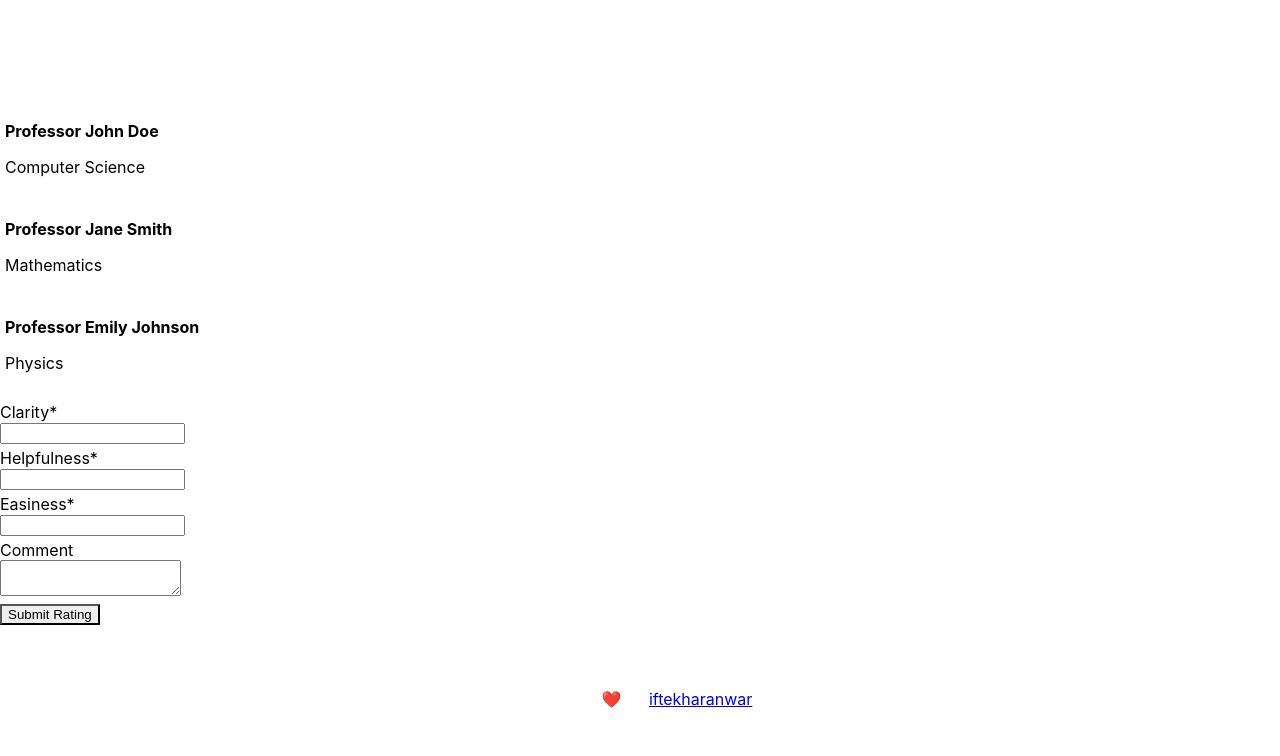
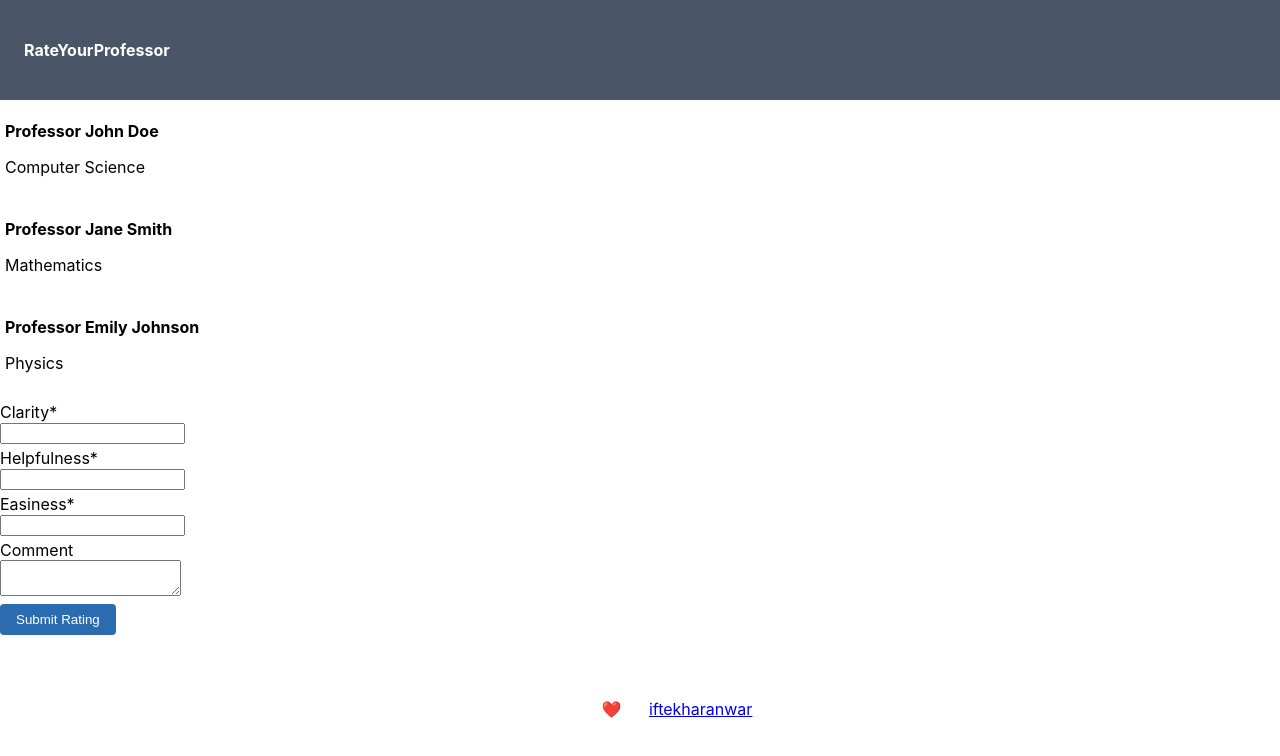
Before and after one commit to iftekharanwar/rateyourprofessor, a React (Create React App) app: page / in a window 1280 px wide. Shown: the top 756 px of the page. Built offline with nearby package versions, Linux system fonts and the light colour scheme; no server answers.

Commit message:
Update frontend build with new CSS styles and assets

```diff
--- a/src/App.css
+++ b/src/App.css
@@ -36,3 +36,58 @@
     transform: rotate(360deg);
   }
 }
+
+/* Updated styles for better layout and responsiveness */
+body {
+  margin: 0;
+  font-family: -apple-system, BlinkMacSystemFont, 'Segoe UI', 'Roboto', 'Oxygen',
+    'Ubuntu', 'Cantarell', 'Fira Sans', 'Droid Sans', 'Helvetica Neue',
+    sans-serif;
+  -webkit-font-smoothing: antialiased;
+  -moz-osx-font-smoothing: grayscale;
+}
+
+header {
+  background-color: #4A5568; /* Updated color for a modern look */
+  padding: 1rem;
+  color: white;
+}
+
+/* Style updates for professor list for better readability */
+.ProfessorList {
+  display: flex;
+  flex-direction: column;
+  gap: 1rem;
+  margin: 2rem;
+}
+
+/* Style updates for the rating form */
+.RatingForm {
+  background-color: #E2E8F0; /* Light background for the form */
+  padding: 2rem;
+  border-radius: 8px;
+  margin: 2rem auto;
+  max-width: 500px;
+}
+
+/* Button styling for a more modern appearance */
+button {
+  background-color: #2B6CB0; /* A shade of blue for the button */
+  color: white;
+  padding: 0.5rem 1rem;
+  border: none;
+  border-radius: 4px;
+  cursor: pointer;
+  transition: background-color 0.3s ease;
+}
+
+button:hover {
+  background-color: #2C5282; /* Darken button on hover for feedback */
+}
+
+/* Responsive design adjustments */
+@media (max-width: 768px) {
+  .ProfessorList, .RatingForm {
+    margin: 1rem;
+  }
+}
```
Also changed, not shown: 15 other files (tests, documents, lock files or other folders).
